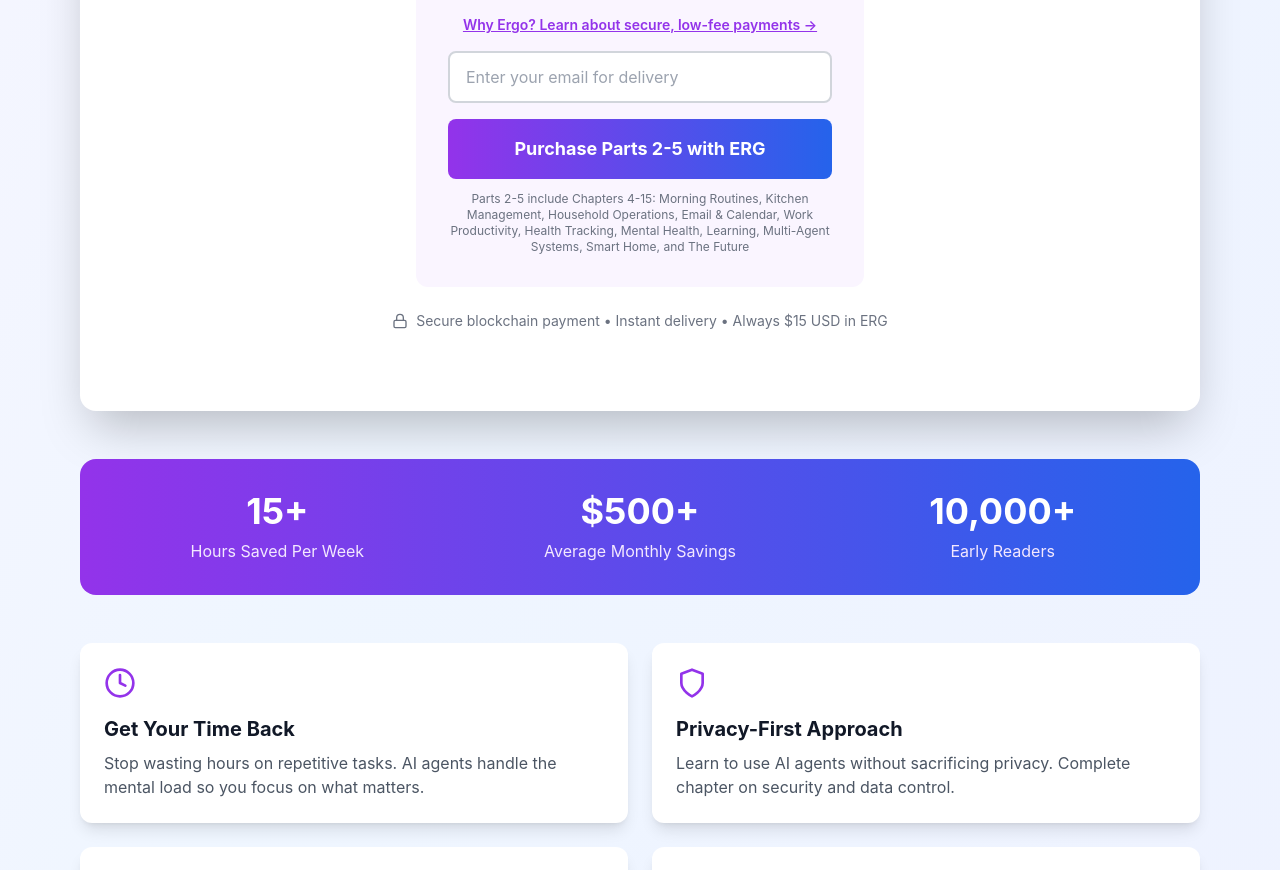
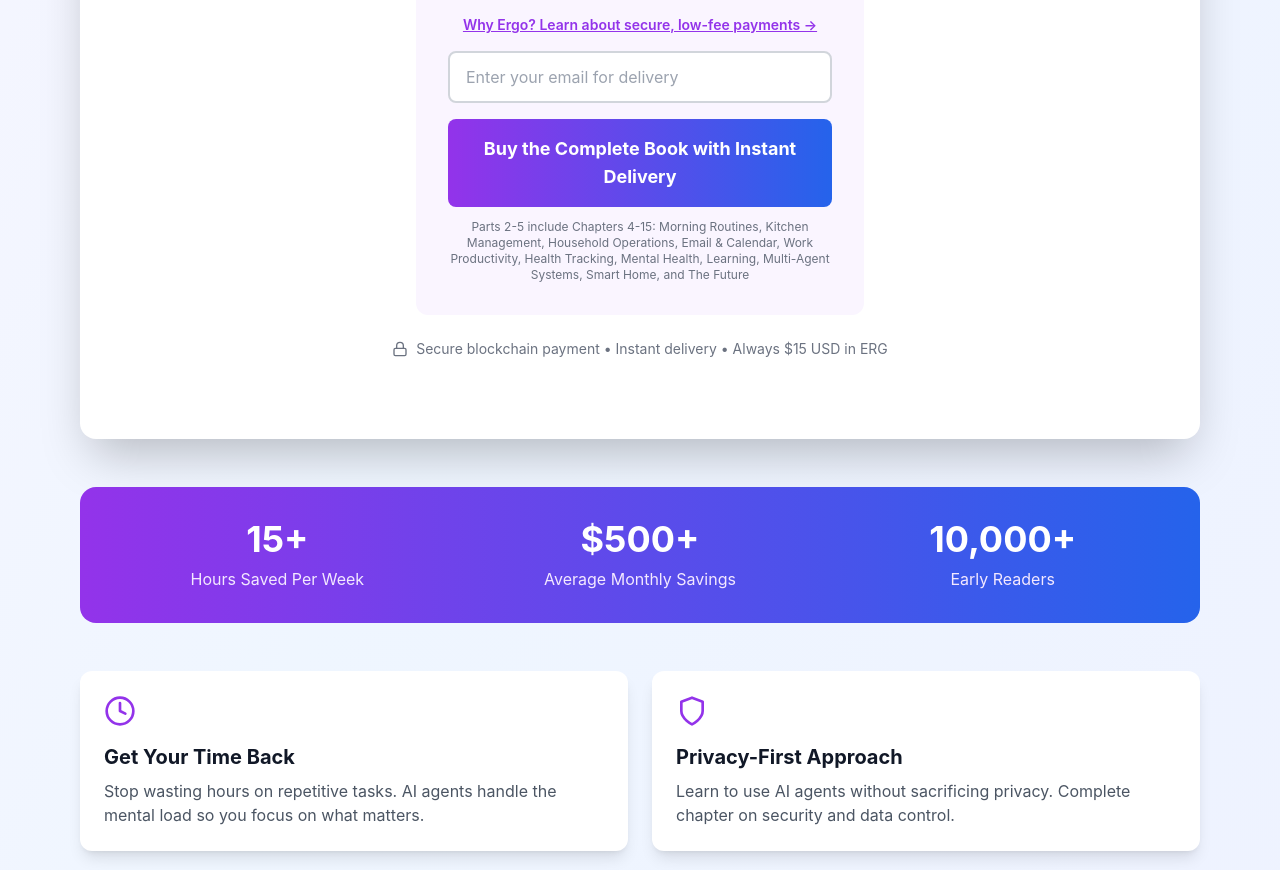
Before and after one commit to agenticaihome/ebook-frontend, a React (Create React App) app: page / in a window 1280 px wide. Shown: the part 1507-2377 px from the top of the page. Built offline with nearby package versions, Linux system fonts and the light colour scheme; no server answers.

Commit message:
Update SalesPage.jsx

```diff
--- a/src/SalesPage.jsx
+++ b/src/SalesPage.jsx
@@ -843,7 +843,7 @@ export default function SalesPage() {
                 onClick={handlePurchaseClick}
                 className="w-full bg-gradient-to-r from-purple-600 to-blue-600 text-white font-bold py-4 px-8 rounded-lg text-lg hover:shadow-xl transition-shadow mb-3"
               >
-                Purchase Parts 2-5 with ERG
+                Buy the Complete Book with Instant Delivery
               </button>
 
               <div className="text-xs text-gray-500">
```
